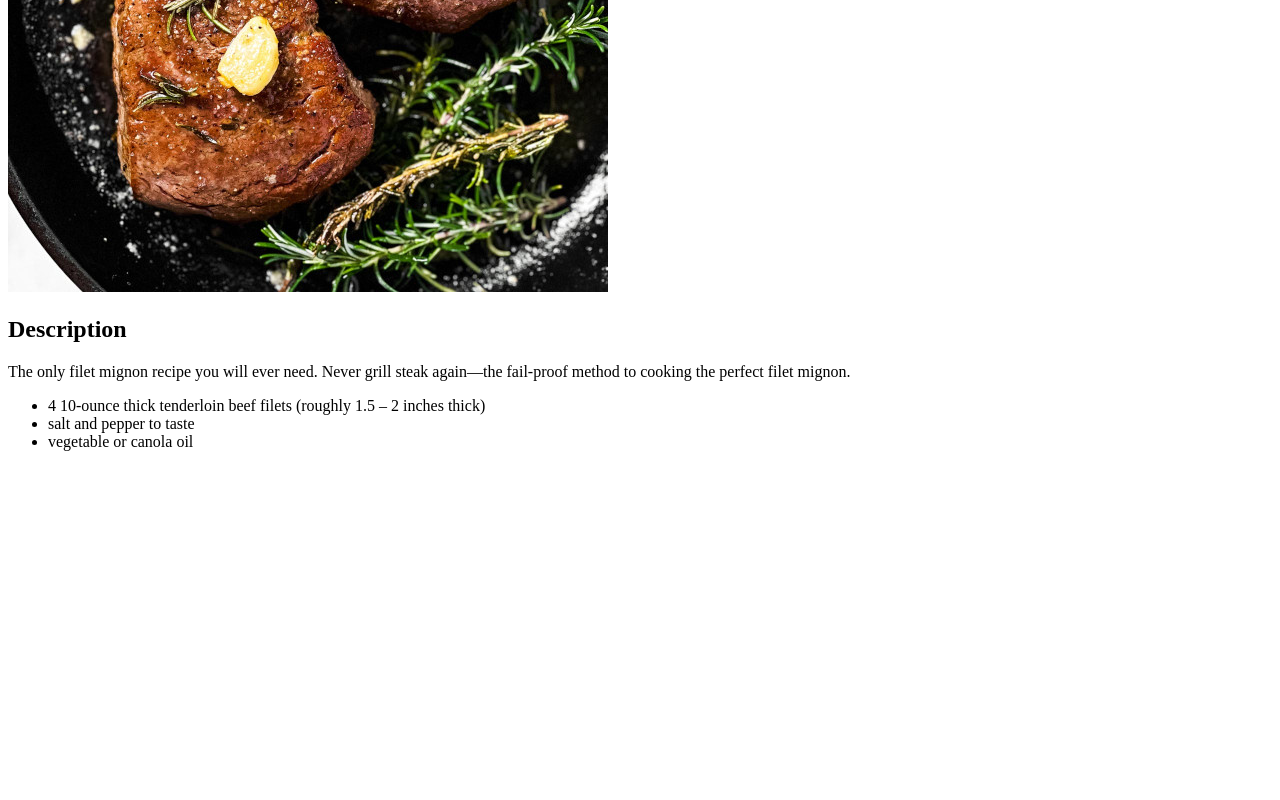
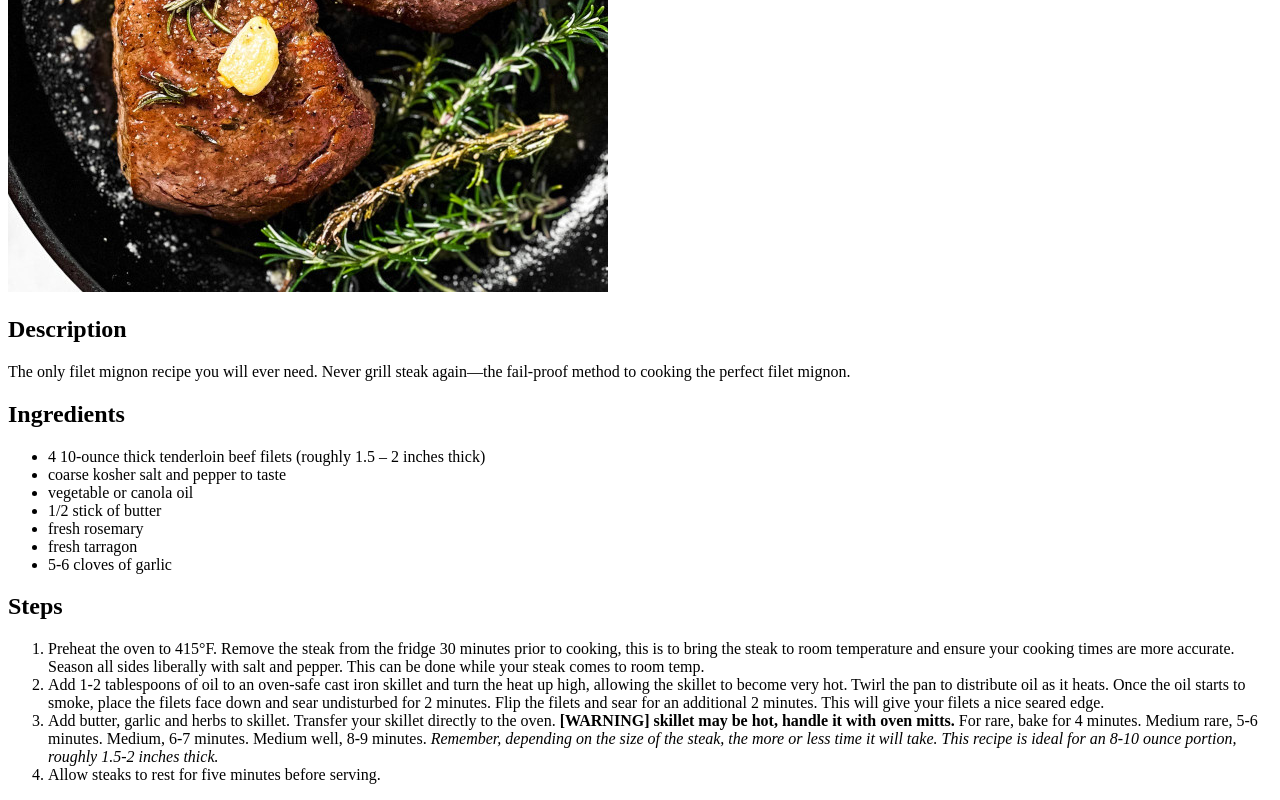
Before and after one commit to thechrispursley/odin-recipes, a plain HTML site: page recipes/filetmignon.html in a window 1280 px wide. Shown: the part 388-1188 px from the top of the page. Before the commit the page ends 855 px from the top, so only its background shows below. Drawn offline with Linux system fonts and the light colour scheme.

Commit message:
Complete filet page.Correct title on index.

```diff
--- a/recipes/filetmignon.html
+++ b/recipes/filetmignon.html
@@ -11,7 +11,18 @@
 
     <h2>Description</h2>
         <p>The only filet mignon recipe you will ever need. Never grill steak again—the fail-proof method to cooking the perfect filet mignon.</p>
+
+    <h2>Ingredients</h2>
         <ul>
-            <li>4 10-ounce thick tenderloin beef filets (roughly 1.5 – 2 inches thick)</li> <li>salt and pepper to taste</li> <li>vegetable or canola oil</li></ul>
+            <li>4 10-ounce thick tenderloin beef filets (roughly 1.5 – 2 inches thick)</li>
+            <li>coarse kosher salt and pepper to taste</li> <li>vegetable or canola oil</li>
+            <li>1/2 stick of butter</li><li>fresh rosemary</li><li>fresh tarragon</li><li>5-6 cloves of garlic</li></ul>
+    <h2>Steps</h2>
+    <ol>
+        <li>Preheat the oven to 415°F. Remove the steak from the fridge 30 minutes prior to cooking, this is to bring the steak to room temperature and ensure your cooking times are more accurate. Season all sides liberally with salt and pepper. This can be done while your steak comes to room temp.</li>
+        <li>Add 1-2 tablespoons of oil to an oven-safe cast iron skillet and turn the heat up high, allowing the skillet to become very hot. Twirl the pan to distribute oil as it heats. Once the oil starts to smoke, place the filets face down and sear undisturbed for 2 minutes. Flip the filets and sear for an additional 2 minutes. This will give your filets a nice seared edge.</li>
+        <li>Add butter, garlic and herbs to skillet. Transfer your skillet directly to the oven. <strong>[WARNING] skillet may be hot, handle it with oven mitts.</strong> For rare, bake for 4 minutes. Medium rare, 5-6 minutes. Medium, 6-7 minutes. Medium well, 8-9 minutes. <em>Remember, depending on the size of the steak, the more or less time it will take. This recipe is ideal for an 8-10 ounce portion, roughly 1.5-2 inches thick.</em></li>
+        <li>Allow steaks to rest for five minutes before serving.</li>
+    </ol>
 </body>
 </html>
```
Also changed, not shown: index.html (+1 -1 lines).
